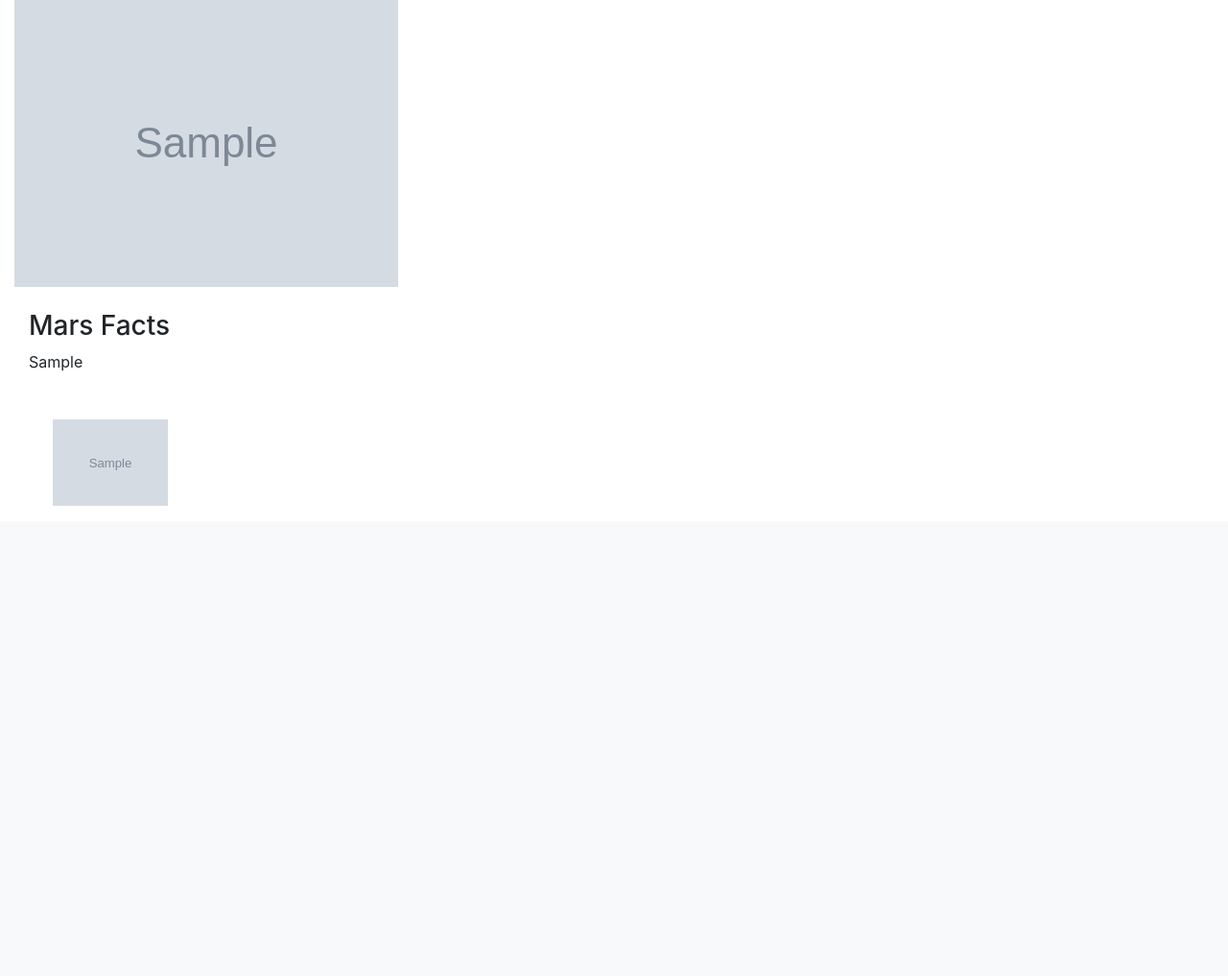
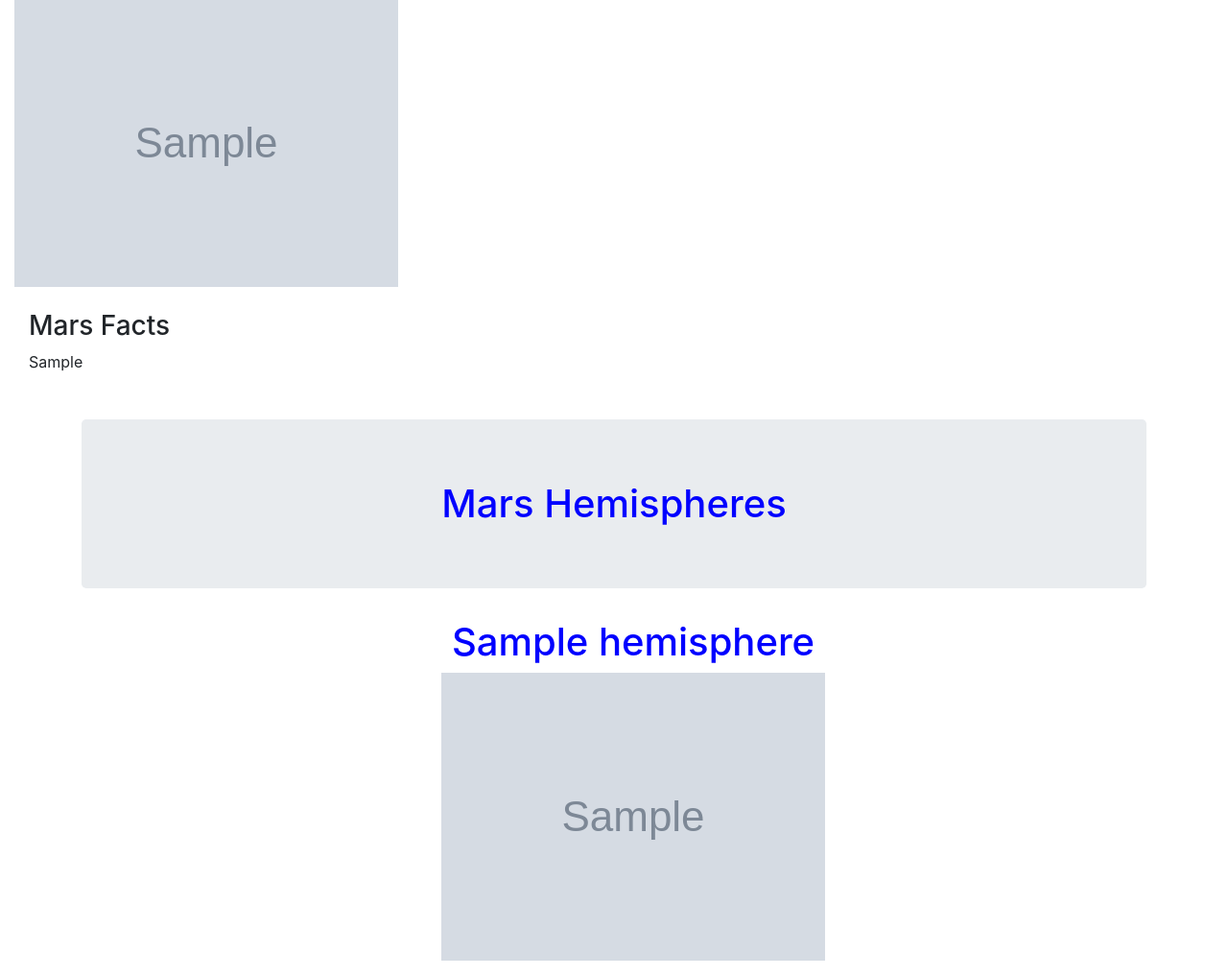
Before and after one commit to MarcLeslie/web-scraping-challenge, a Flask app: template Mission_to_Mars/templates/index.html in a window 1280 px wide. Shown: the part 439-1456 px from the top of the page at 96% size. Before the commit the page ends 966 px from the top, so only its background shows below. Run offline with Flask 2, Linux system fonts and the light colour scheme; the template is opened without the code that fills it: most values are stand-ins (such as "Sample title", 1, 10 or a date in 2020); grey boxes marked "Sample" are stand-in pictures; parts of the project's set-up code (start-up, migrations or seed data) failed here and were passed over; some libraries are stand-ins or nearby versions.

Commit message:
CODE IS WORKING

```diff
--- a/Mission_to_Mars/app.py
+++ b/Mission_to_Mars/app.py
@@ -1,6 +1,6 @@
 from flask import Flask, render_template, redirect
 from flask_pymongo import PyMongo
-import scrape_mars
+import scrape_mars  # IS IT A PROBLEM THAT THIS CANNOT BE RECOGNIZED???????? ####################################################
 
 # Create an instance of Flask
 app = Flask(__name__)
@@ -31,7 +31,8 @@ def scrape():
     mongo.db.collection.update({}, mars_data, upsert=True)
 
     # Redirect back to home page/route
-    return redirect("/", code=302)
+    # return redirect("/", code=302)
+    return redirect("/")
 
 # THIS MUST BE AT THE END TO CLOSE IT
 if __name__ == "__main__":
--- a/Mission_to_Mars/templates/index.html
+++ b/Mission_to_Mars/templates/index.html
@@ -1,5 +1,7 @@
 <!DOCTYPE html>
 <html lang="en">
+<!-- <meta http-equiv="pragma" content="no-cache" />
+<meta http-equiv="expires" content="-1" /> -->
 
 <!-- HEAD -->
   <head>
@@ -69,23 +71,25 @@
     <br>
 
 
-    <!-- MARS HEMI IMAGES (4)-->
-    <!-- LOOK FOR A CARD OR CONTAINER TO HOLD THE IMAGE - WHATEVER IS ON LINE 76 WILL MAKE 1 IMAGE PER CARD-->
-    <!-- LOOK AT MONGO DB COLLECTION TO SEE WHAT THIS ARRAY LOOKS LIKE -->
-    <!-- hemisphere.img_url | default('static/images/error.png', true   YOU CAN PUT THIS INSIDE THE DOUBLE CURLIES -->
-    <!-- OR TRY <img src="static/images/{{ employee.profile_image }}" alt={{ employee.name }} width="120" height="90" />  -->
+    <div class="container text-center">
+      <h1 class="jumbotron">Mars Hemispheres</h1>
+      <div>
+        <ul style="list-style: none;">
+          {% for hemisphere in mars.mars_hemi_image_urls %}
+            <h1> {{hemisphere.title}} </h1>
+            <img src="{{ hemisphere.img_url }}" alt="***" >
+
+          {% endfor %}
+        </ul>
+      </div>
+    </div>
 
 
-    <ul style="list-style: none;">
-      {% for hemisphere in mars_hemi_image_urls %}
-        <li> <img src="static/images/{{ hemisphere.mars_hemi_image_urls }}" alt={{ hemisphere.url }} width="120" height="90" /> </li>
-      {% endfor %}
-    </ul>
 
 
-    <!-- <img src="{{mars.mars_hemi_image_urls}}" alt="">
-    <br>
-    <br> -->
+
+
+
 
 
   </div>
```
Also changed, not shown: Mission_to_Mars/scrape_mars.py (+11 -8 lines), 2 other files.
